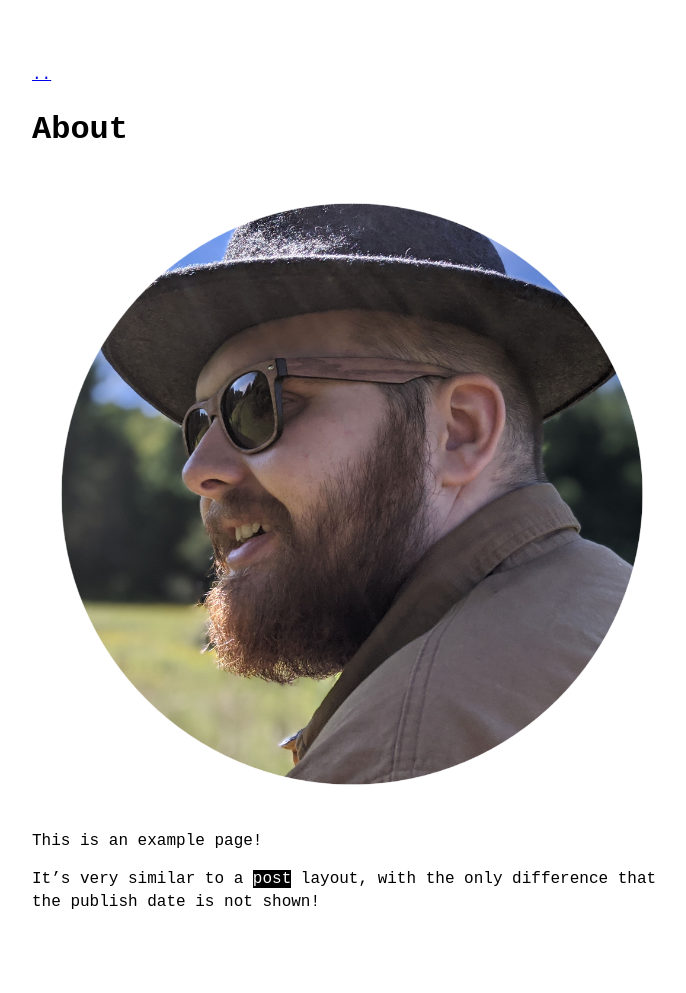
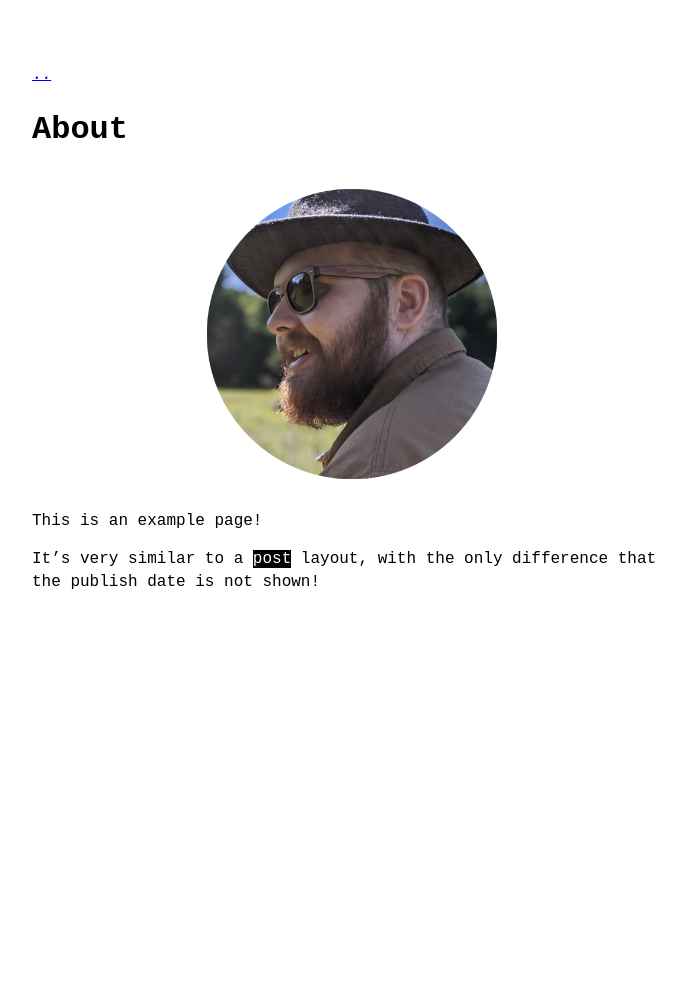
Before and after one commit to srasmus/srasmus97.github.io, a Jekyll site: the page built from about.md, in a window 1280 px wide. Shown: the whole page, without its empty margins (288-974 px from the left). Built offline with Jekyll 4.4.1, drawn with Linux system fonts in a browser that asks for light colours; after the commit the page ends 900 px from its top, so only the background shows below that.

Commit message:
made image options a class

```diff
--- a/_sass/no-style-please.scss
+++ b/_sass/no-style-please.scss
@@ -92,3 +92,8 @@ img {
   display: block;
   margin: 0 auto;
 }
+
+.half {
+  width: 50%;
+  height: auto;
+}
--- a/about.md
+++ b/about.md
@@ -3,7 +3,7 @@ layout: page
 title: About
 ---
 
-![me](assets/images/me.png){:.width:50%}
+![me](assets/images/me.png){:.half}
 
 This is an example page!
 
```
